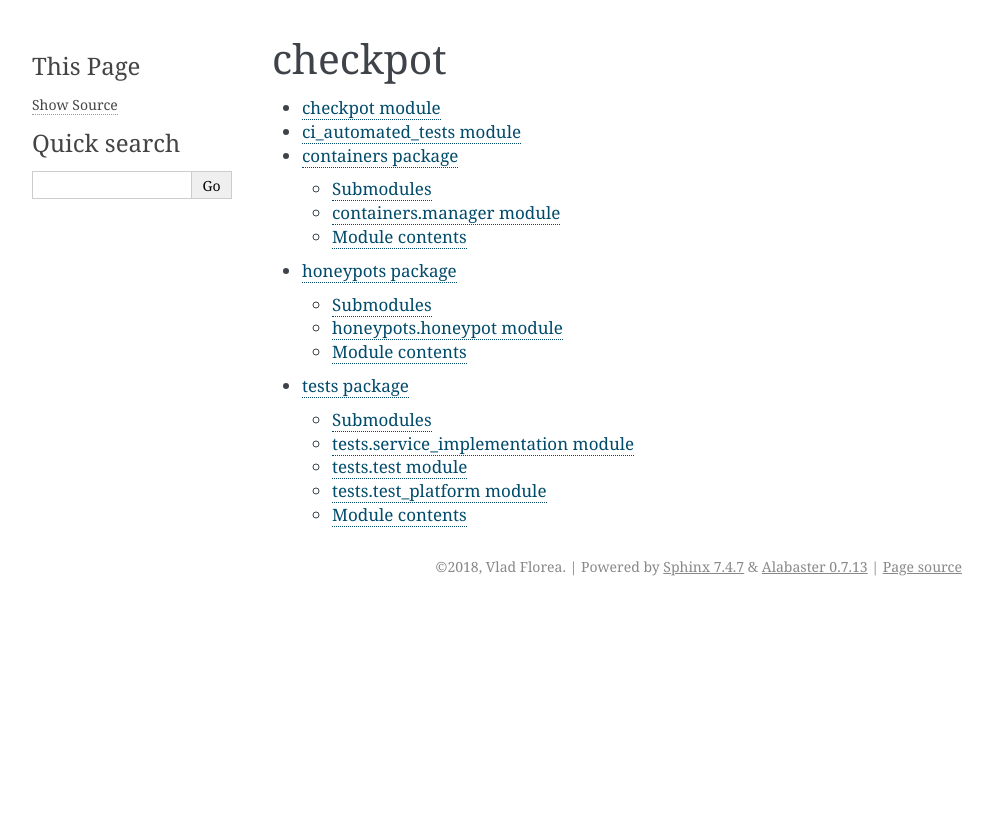
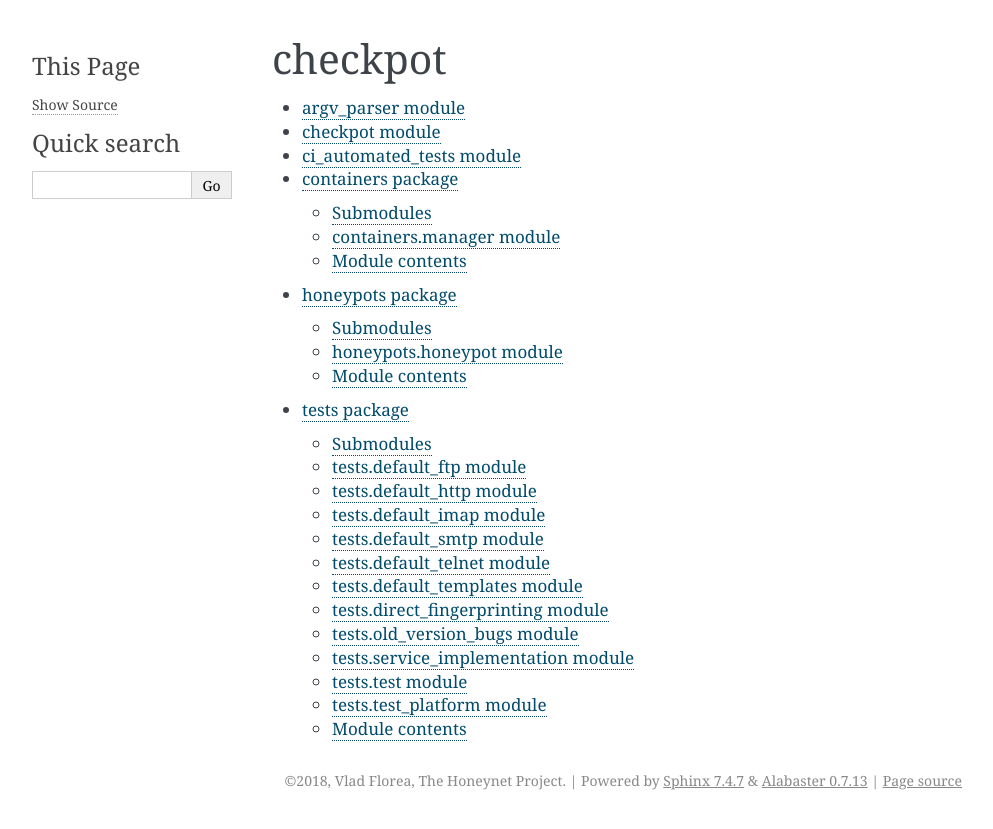
Before and after one commit to vladalexgit/checkpot, a Sphinx documentation site: the page built from docs/source/modules.rst, in a window 1280 px wide. Shown: the top 829 px of the page, without its empty margins (148-1141 px from the left). Built offline with Sphinx 7.4.7, drawn with Linux system fonts in a browser that asks for light colours.

Commit message:
generated sphinx .rst files for new modules

```diff
--- a/argv_parser.py
+++ b/argv_parser.py
@@ -16,8 +16,9 @@ def print_usage():
 def parse(argv):
     """
     Parses command line arguments and returns dict of requested options
+
     :param argv:
-    :return:
+    :return: options dict
     """
 
     parsed = {
--- a/ci_automated_tests.py
+++ b/ci_automated_tests.py
@@ -20,6 +20,7 @@ def honeypot_test(container_name, tests, port_range=None):
     Starts a container and runs a list of tests against it.
     Compares results with the expected results.
     Stops the container.
+
     :param container_name: target container
     :param tests: dict of Test objects and expected TestResult pairs
     :param port_range: specify a custom port range for scan (e.g '20-100')
@@ -64,6 +65,7 @@ def honeypot_test(container_name, tests, port_range=None):
 
 
 def interface_test():
+    """Test argument parsing"""
     print("Testing argument parser ...")
 
     # TODO add tests for long options too
@@ -186,9 +188,9 @@ def main():
                       default_smtp.DefaultSMTPBannerTest(): TestResult.NOT_APPLICABLE,
                       service_implementation.SMTPTest(): TestResult.NOT_APPLICABLE,
                       default_telnet.DefaultTelnetBannerTest(): TestResult.NOT_APPLICABLE,
-                      old_version_bugs.KippoErrorMessageBugTest(): TestResult.NOT_APPLICABLE
+                      old_version_bugs.KippoErrorMessageBugTest(): TestResult.NOT_APPLICABLE,
                       # TODO on travis service is detected as TCPWRAPPED
-                      # default_templates.DefaultTemplateFileTest(): TestResult.WARNING
+                      default_templates.DefaultTemplateFileTest(): TestResult.WARNING
                   },
                   port_range='0-501,503-1000')
 
--- a/docs/source/conf.py
+++ b/docs/source/conf.py
@@ -21,13 +21,13 @@ sys.path.insert(0, os.path.abspath('../..'))
 # -- Project information -----------------------------------------------------
 
 project = 'checkpot'
-copyright = '2018, Vlad Florea'
-author = 'Vlad Florea'
+copyright = '2018, Vlad Florea, The Honeynet Project'
+author = 'Vlad Florea, The Honeynet Project'
 
 # The short X.Y version
-version = '0.01'
+version = '0.1'
 # The full version, including alpha/beta/rc tags
-release = 'pre-alpha'
+release = '0.1-alpha'
 
 
 # -- General configuration ---------------------------------------------------
@@ -173,3 +173,15 @@ todo_include_todos = True
 
 # command:
 # sphinx-apidoc -f -o source/ ../
+
+# override skip methods to also document __init__() params
+
+
+def skip(app, what, name, obj, skip, options):
+    if name == "__init__":
+        return False
+    return skip
+
+
+def setup(app):
+    app.connect("autodoc-skip-member", skip)
--- a/docs/source/containers.rst
+++ b/docs/source/containers.rst
@@ -4,8 +4,8 @@ containers package
 Submodules
 ----------
 
-containers.manager module
--------------------------
+containers\.manager module
+--------------------------
 
 .. automodule:: containers.manager
     :members:
--- a/docs/source/honeypots.rst
+++ b/docs/source/honeypots.rst
@@ -4,8 +4,8 @@ honeypots package
 Submodules
 ----------
 
-honeypots.honeypot module
--------------------------
+honeypots\.honeypot module
+--------------------------
 
 .. automodule:: honeypots.honeypot
     :members:
--- a/docs/source/modules.rst
+++ b/docs/source/modules.rst
@@ -4,6 +4,7 @@ checkpot
 .. toctree::
    :maxdepth: 4
 
+   argv_parser
    checkpot
    ci_automated_tests
    containers
--- a/docs/source/tests.rst
+++ b/docs/source/tests.rst
@@ -4,24 +4,88 @@ tests package
 Submodules
 ----------
 
-tests.service\_implementation module
+tests\.default\_ftp module
+--------------------------
+
+.. automodule:: tests.default_ftp
+    :members:
+    :undoc-members:
+    :show-inheritance:
+
+tests\.default\_http module
+---------------------------
+
+.. automodule:: tests.default_http
+    :members:
+    :undoc-members:
+    :show-inheritance:
+
+tests\.default\_imap module
+---------------------------
+
+.. automodule:: tests.default_imap
+    :members:
+    :undoc-members:
+    :show-inheritance:
+
+tests\.default\_smtp module
+---------------------------
+
+.. automodule:: tests.default_smtp
+    :members:
+    :undoc-members:
+    :show-inheritance:
+
+tests\.default\_telnet module
+-----------------------------
+
+.. automodule:: tests.default_telnet
+    :members:
+    :undoc-members:
+    :show-inheritance:
+
+tests\.default\_templates module
+--------------------------------
+
+.. automodule:: tests.default_templates
+    :members:
+    :undoc-members:
+    :show-inheritance:
+
+tests\.direct\_fingerprinting module
 ------------------------------------
+
+.. automodule:: tests.direct_fingerprinting
+    :members:
+    :undoc-members:
+    :show-inheritance:
+
+tests\.old\_version\_bugs module
+--------------------------------
+
+.. automodule:: tests.old_version_bugs
+    :members:
+    :undoc-members:
+    :show-inheritance:
+
+tests\.service\_implementation module
+-------------------------------------
 
 .. automodule:: tests.service_implementation
     :members:
     :undoc-members:
     :show-inheritance:
 
-tests.test module
------------------
+tests\.test module
+------------------
 
 .. automodule:: tests.test
     :members:
     :undoc-members:
     :show-inheritance:
 
-tests.test\_platform module
----------------------------
+tests\.test\_platform module
+----------------------------
 
 .. automodule:: tests.test_platform
     :members:
```
Also changed, not shown: README.md (+2 -2 lines), docs/source/argv_parser.rst (added, +7 -0 lines), 3 other files.
